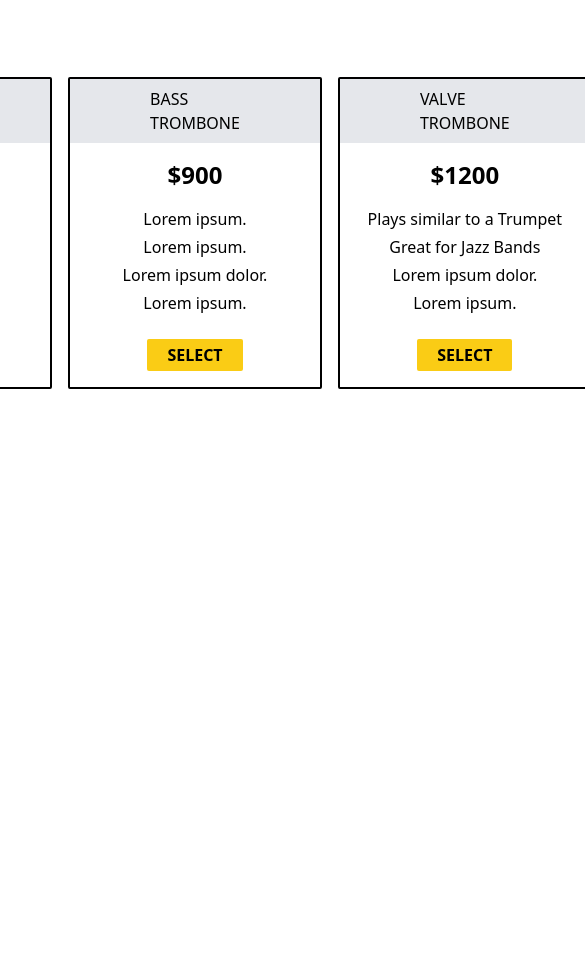
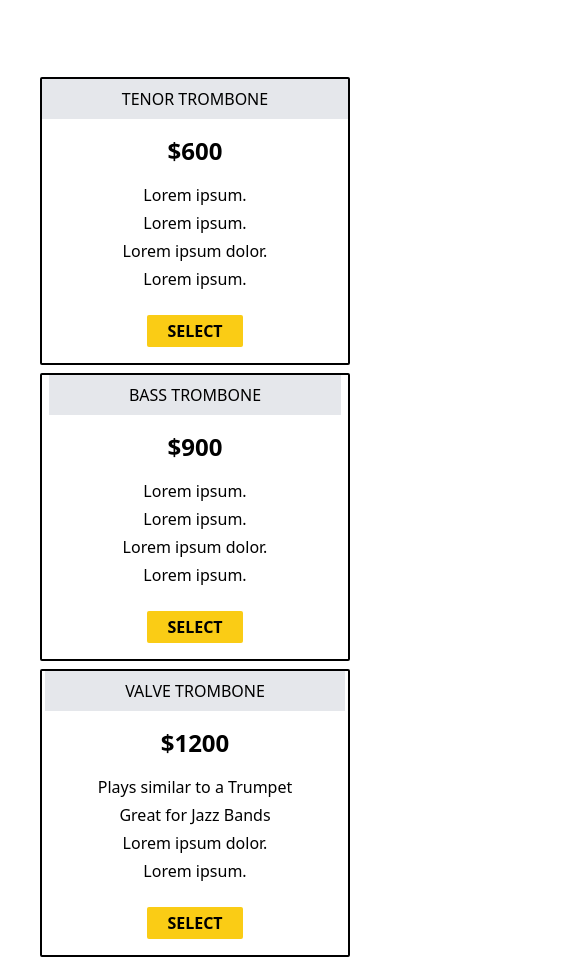
Before and after one commit to NasirKhalidQ/microverse-trial2, a plain HTML site: page src/index.html in a window 390 px wide. Shown: the part 1118-2075 px from the top of the page, 585 px wide, since content can reach past the window. Before the commit the page ends 1507 px from the top, so only its background shows below. Drawn offline with Linux system fonts and the light colour scheme.

Commit message:
Completed user story 14 and 15

```diff
--- a/src/index.html
+++ b/src/index.html
@@ -33,10 +33,11 @@
             class="border-2 border-gray-400 pl-2 w-2/3"
             type="email"
             placeholder="Enter your email address"
+            name="email"
           />
           <div class="flex justify-center items-center">
             <button
-            id="submit"
+              id="submit"
               class="
                 text-base
                 font-bold
@@ -119,7 +120,7 @@
         allowfullscreen
       ></iframe>
     </div>
-    <div id="pricing" class="grid grid-flow-col justify-center mt-20 gap-x-4">
+    <div id="pricing" class="grid sm:grid-flow-col gap-y-2 justify-center mt-20 gap-x-4">
       <div class="rounded-sm border-2 border-black flex flex-col justify-center items-center pb-4">
         <h2 class=" bg-gray-200 py-2 px-20">
           TENOR TROMBONE
```
Also changed, not shown: dist/output.css.
